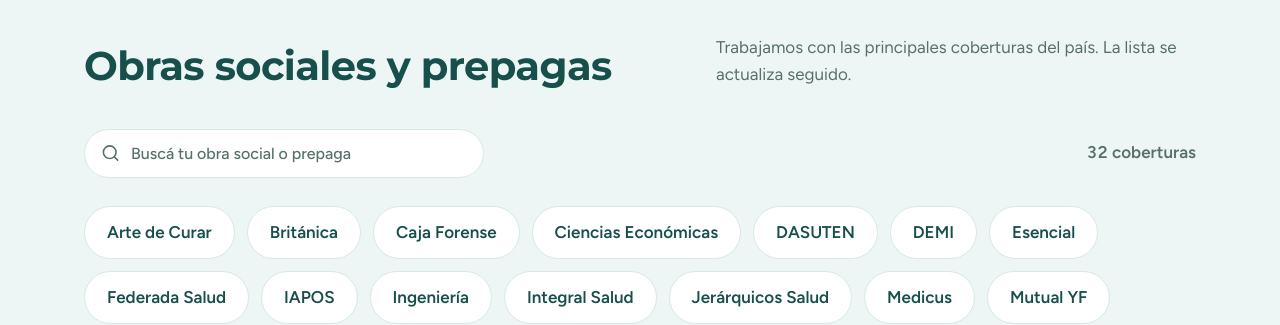
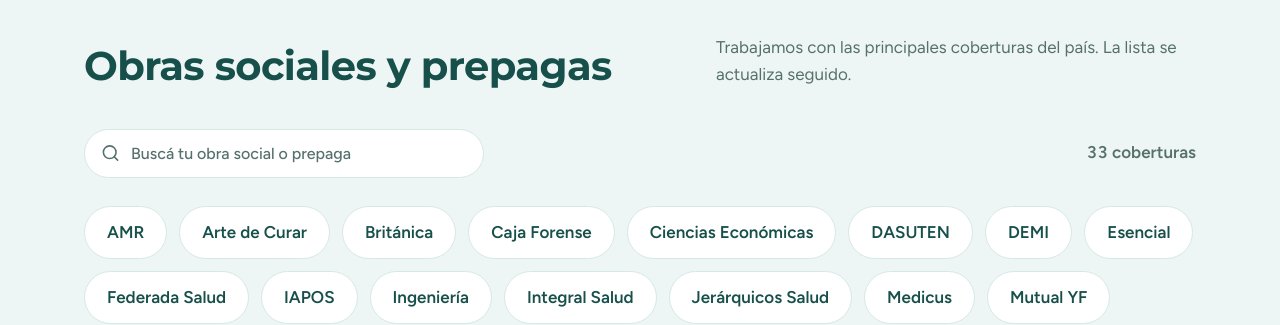
Before and after one commit to soytubot4/farmacia-del-centro-landing, a Next.js app: page / in a window 1280 px wide. Shown: the part 1760-2085 px from the top of the page. Built offline with nearby package versions, Linux system fonts and the light colour scheme.

Commit message:
Agregar AMR a las obras sociales
Va primera de la lista, que está en orden alfabético. Son 33 coberturas.

```diff
--- a/src/data/farmacias/farmacia-del-centro.tsx
+++ b/src/data/farmacias/farmacia-del-centro.tsx
@@ -131,6 +131,7 @@
     // En orden alfabético: con el buscador arriba, es lo que hace que cada uno
     // encuentre la suya de un vistazo.
     items: [
+      'AMR',
       'Arte de Curar',
       'Británica',
       'Caja Forense',
```
